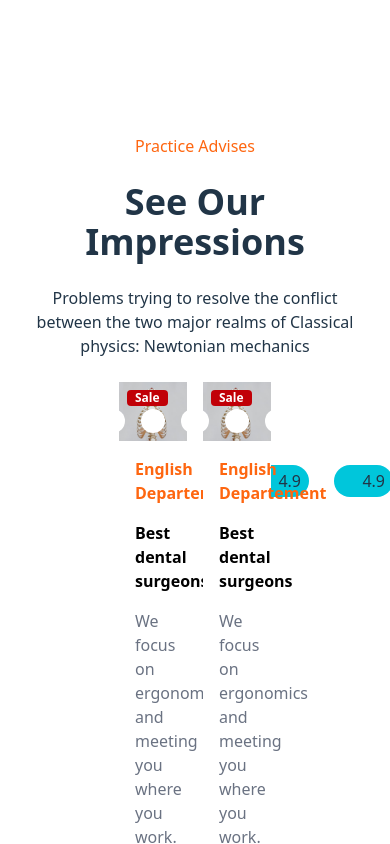
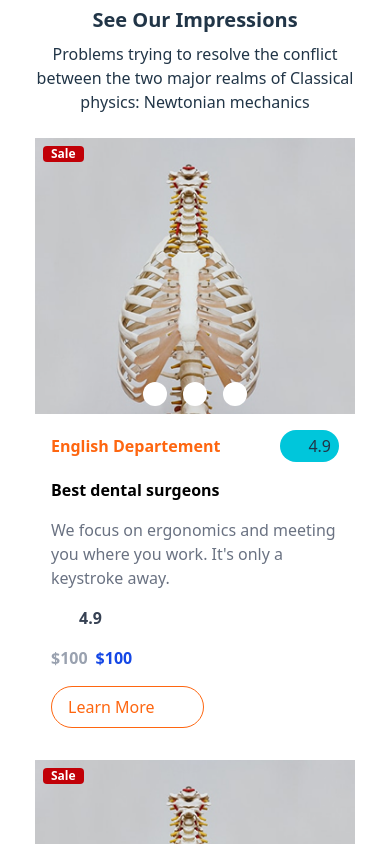
Before and after one commit to EmD-228/my-design-learning, a Vue app: page / in a window 390 px wide. Shown: the part 1920-2764 px from the top of the page. Built offline with nearby package versions, Linux system fonts and the light colour scheme; some icons are missing.

Commit message:
ui: improve ImpressionSection responsive layout
- Add responsive text sizes
- Adjust grid layout and spacing

```diff
--- a/src/components/ImpressionSection.vue
+++ b/src/components/ImpressionSection.vue
@@ -1,15 +1,16 @@
 <template>
-    <div class="my-40">
+    <div class="grid">
         <h2 class="text-primary ">Practice Advises</h2>
-        <h1 class="text-4xl font-bold my-6">See Our Impressions</h1>
+        <h1 class="text-xl sm:text-3xl md:text-4xl lg:text-5xl font-bold my-2">See Our Impressions</h1>
         <span class="mx-auto">Problems trying to resolve the conflict between the two major realms of Classical physics:
             Newtonian mechanics </span>
 
-        <div class="grid grid-cols-4 gap-4 mt-6 justify-center items-center">
-            <ImpressionItem class="col-span-1 col-start-2"></ImpressionItem>
-            <ImpressionItem class="col-span-1 col-start-3"></ImpressionItem>
+        <div class="grid sm:grid-cols-2 gap-4 mt-6 justify-center items-center lg:place-content-center">
+            <ImpressionItem></ImpressionItem>
+            <ImpressionItem></ImpressionItem>
         </div>
     </div>
+
 </template>
 <script setup lang="ts">
 import ImpressionItem from './ImpressionItem.vue';
```
